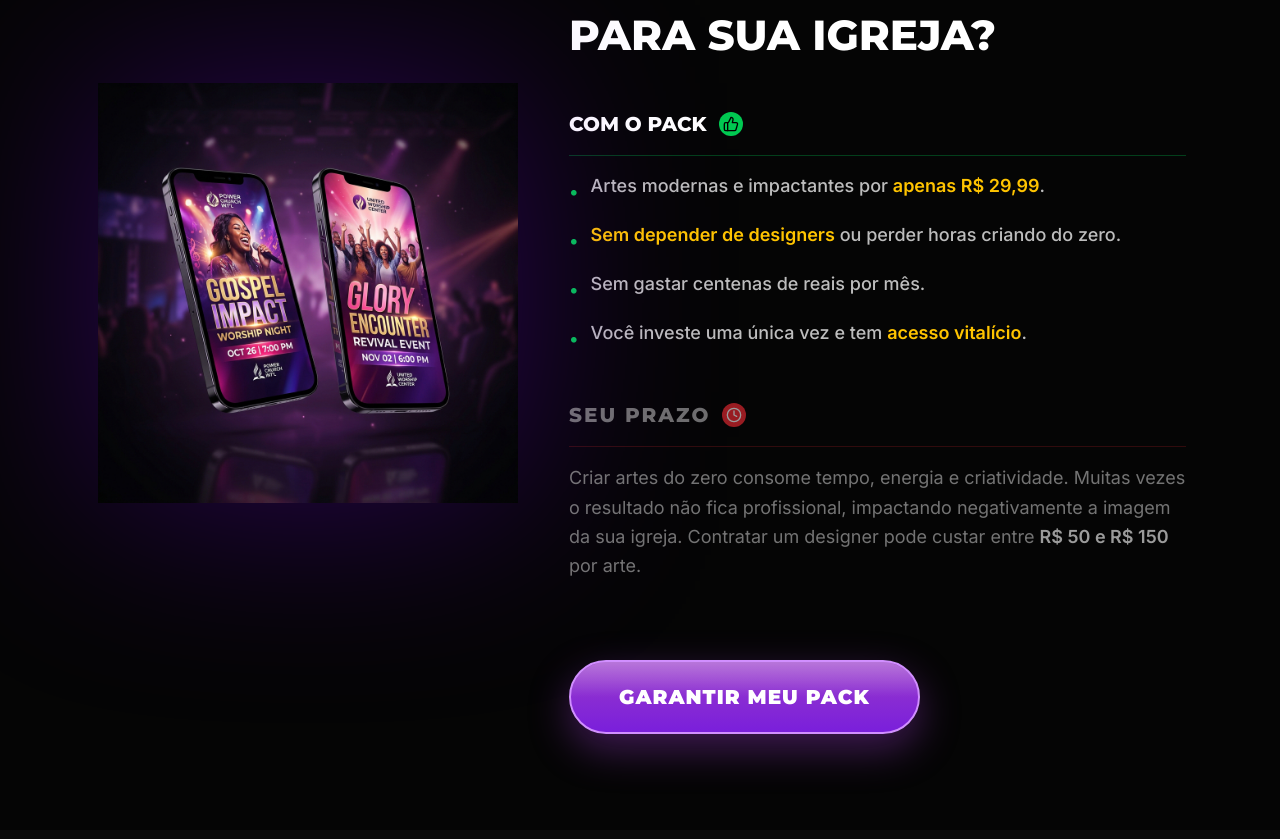
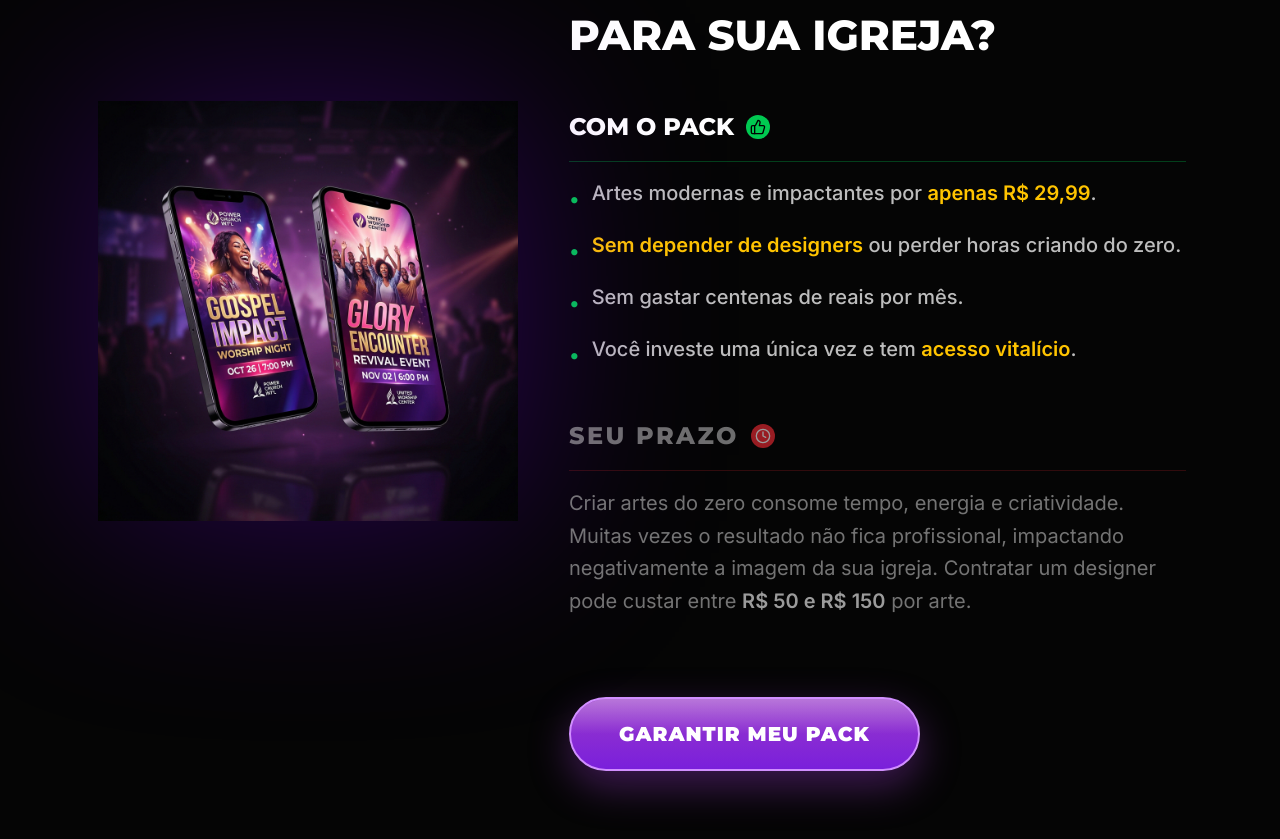
Before and after one commit to jrmacbrandt/Leo-Tondella, a React (Vite) app: page / in a window 1280 px wide. Shown: the part 3471-4310 px from the top of the page. Built offline with nearby package versions, Linux system fonts and the light colour scheme.

Commit message:
style: increase font size in comparison section

```diff
--- a/src/App.tsx
+++ b/src/App.tsx
@@ -323,11 +323,11 @@ export default function App() {
                 {/* COM O PACK */}
                 <div className="space-y-4">
                   <div className="flex items-center gap-3">
-                    <h3 className="text-[18px] md:text-[20px] font-extrabold uppercase text-white">COM O PACK</h3>
+                    <h3 className="text-[20px] md:text-[24px] font-extrabold uppercase text-white">COM O PACK</h3>
                     <div className="bg-green-500 rounded-full p-1"><ThumbsUp size={16} className="text-black" /></div>
                   </div>
                   <div className="w-full h-[1px] bg-green-500/30" />
-                  <ul className="space-y-4 text-text-gray text-[14px] md:text-[18px] font-medium">
+                  <ul className="space-y-4 text-text-gray text-[16px] md:text-[20px] font-medium">
                     <li className="flex items-start gap-3"><span className="text-green-500 mt-1.5 shrink-0">•</span> <span>Artes modernas e impactantes por <span className="text-brand-yellow font-bold">apenas R$ 29,99</span>.</span></li>
                     <li className="flex items-start gap-3"><span className="text-green-500 mt-1.5 shrink-0">•</span> <span><span className="text-brand-yellow font-bold">Sem depender de designers</span> ou perder horas criando do zero.</span></li>
                     <li className="flex items-start gap-3"><span className="text-green-500 mt-1.5 shrink-0">•</span> <span>Sem gastar centenas de reais por mês.</span></li>
@@ -338,11 +338,11 @@ export default function App() {
                 {/* SEM O PACK */}
                 <div className="space-y-4 opacity-60">
                   <div className="flex items-center gap-3">
-                    <h3 className="text-[18px] md:text-[20px] font-extrabold uppercase text-white/70 tracking-widest">SEU PRAZO</h3>
+                    <h3 className="text-[20px] md:text-[24px] font-extrabold uppercase text-white/70 tracking-widest">SEU PRAZO</h3>
                     <div className="bg-red-500 rounded-full p-1"><Clock size={16} className="text-white" /></div>
                   </div>
                   <div className="w-full h-[1px] bg-red-500/30" />
-                  <p className="text-text-gray text-[14px] md:text-[18px] leading-relaxed">
+                  <p className="text-text-gray text-[16px] md:text-[20px] leading-relaxed">
                     Criar artes do zero consome tempo, energia e criatividade. Muitas vezes o resultado não fica profissional, impactando negativamente a imagem da sua igreja. Contratar um designer pode custar entre <span className="text-white font-bold">R$ 50 e R$ 150</span> por arte.
                   </p>
                 </div>
```
